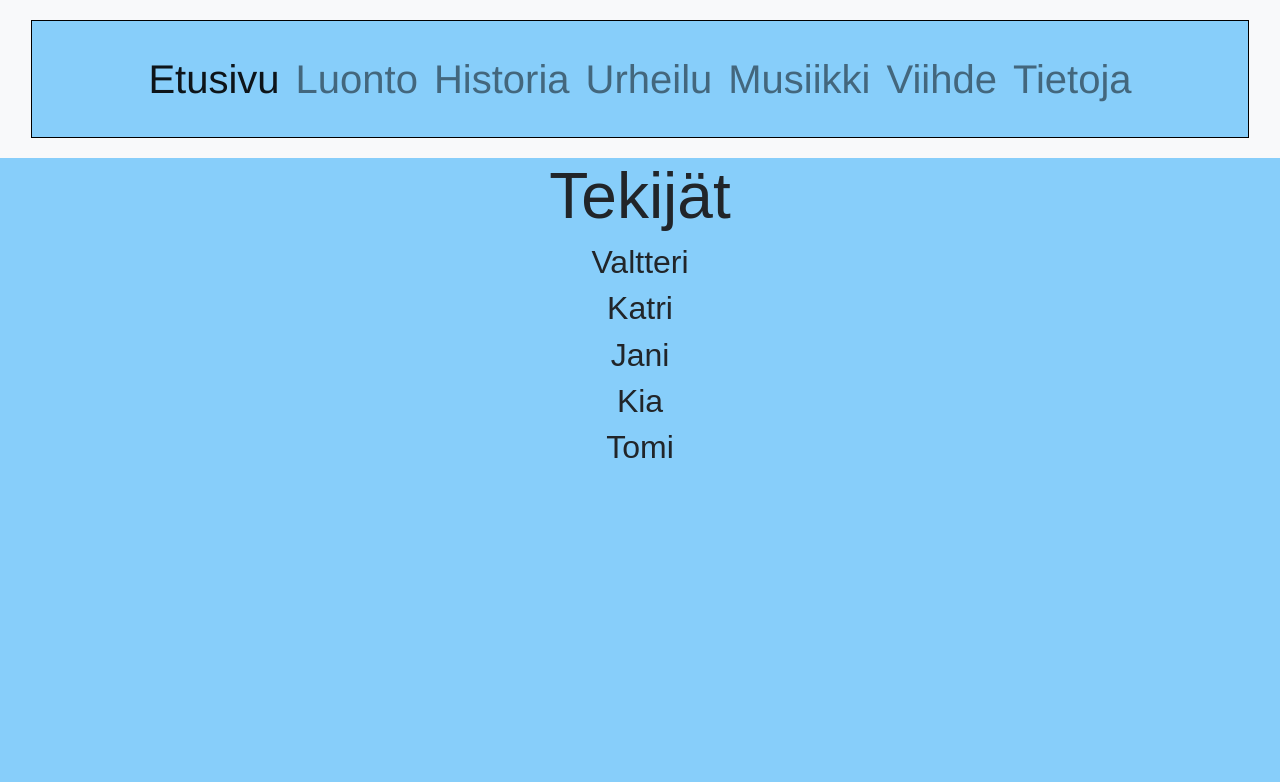
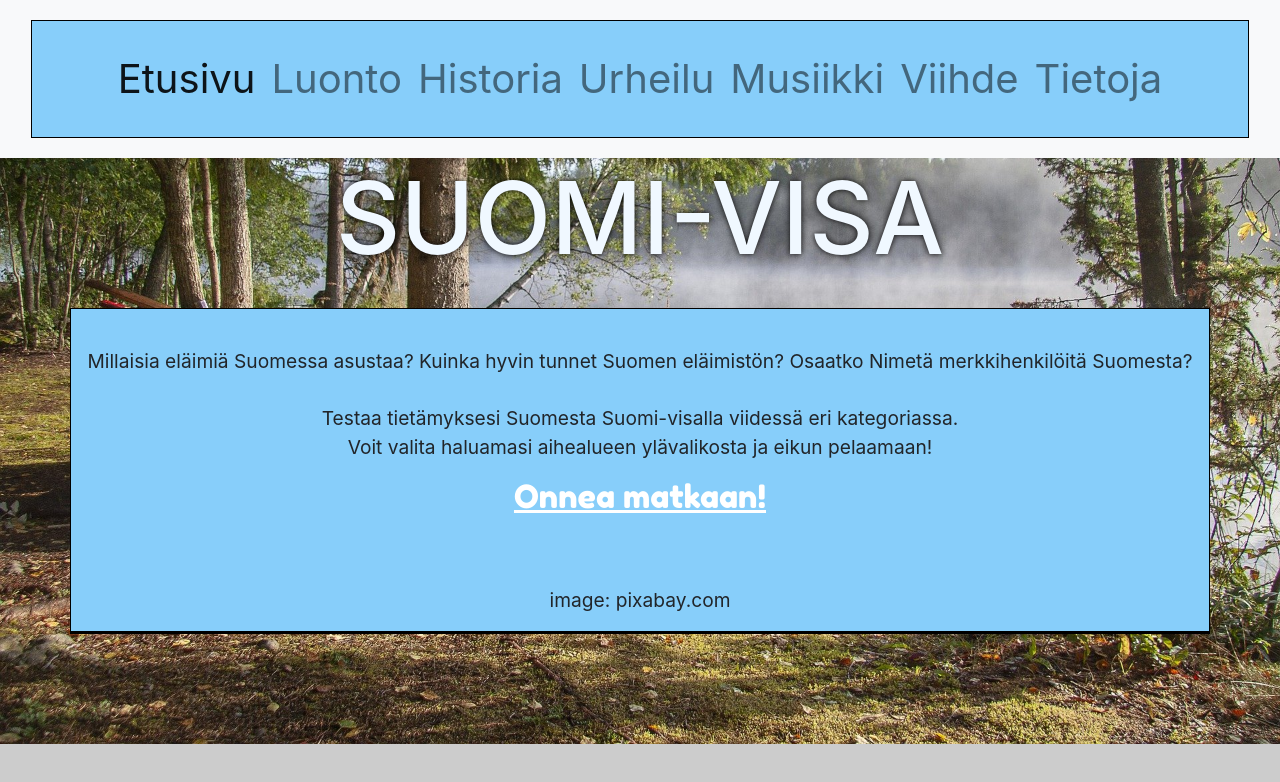
Before and after one commit to katrijylkka/web-projekti-oma-html--sivu, a plain HTML site: page tietoja/tietoja.html in a window 1280 px wide. Drawn offline with nearby package versions, Linux system fonts and the light colour scheme.

Commit message:
Tietojasivun muokkausta

```diff
--- a/tietoja/tietoja.css
+++ b/tietoja/tietoja.css
@@ -1,28 +1,49 @@
 
-/* navbarin tyyli */
+/* html- sivun tyylit */
 
-[class^="col"] {
+body{
+	background-image: url(../index/indeximages/boat-g9ef91cb53_1920.jpg);
+	background-color: #cccccc;
+	height: fit-content;
+	background-position: center;
+	background-repeat: no-repeat;
+	background-size:cover
+
+  }
+
+
+  [class^="col"]{
 	  border: 1px solid black;
 	  background-color: lightskyblue;
 	  }
 
-[class^="navbar"] {
+
+  [class^= "navbar"]{
 	   margin: auto;
 	   padding-top: 20px;
 	   padding-bottom: 20px;
 	   font-size: 40px;
-	font-family: 'Franklin Gothic Medium', 'Arial Narrow', Arial, sans-serif;
   }
 
-body {
-    background-color: lightskyblue;
-    font-family: sans-serif;
+  h1{
+	text-align: center;
+	font-size: 100px;
+	color: aliceblue;
+	margin-bottom: 30px ;
+	text-shadow: 0 0 6px black;
   }
-h1 {
+
+  h2{
   text-align: center;
-    font-size: 4rem;
+  font-family: 'Fredoka One', cursive;
+  color: rgb(255, 255, 255);
+  text-decoration: underline;
   }
-h2 {
+
+  p {
+	margin-top: 1cm;
 	text-align: center;
+	font-size: larger;
+
 
   }
--- a/tietoja/tietoja.html
+++ b/tietoja/tietoja.html
@@ -4,12 +4,13 @@
     <!-- Required meta tags -->
     <meta charset="utf-8">
     <meta name="viewport" content="width=device-width, initial-scale=1, shrink-to-fit=no">
-
     <!-- Bootstrap CSS -->
     <link rel="stylesheet" href="https://cdn.jsdelivr.net/npm/bootstrap@4.3.1/dist/css/bootstrap.min.css" integrity="sha384-ggOyR0iXCbMQv3Xipma34MD+dH/1fQ784/j6cY/iJTQUOhcWr7x9JvoRxT2MZw1T" crossorigin="anonymous">
+    <!--Style.css-->
     <link rel="stylesheet" href="tietoja.css">
-    <title>Info</title>
+    <title>Etusivu</title>
   </head>
+  <link href="https://fonts.googleapis.com/css2?family=Fredoka+One&display=swap" rel="stylesheet">
   <body>
          <!-- Navigointi alkaa -->
     <nav class="navbar navbar-expand-lg navbar-light bg-light">
@@ -24,39 +25,47 @@
                 <a class="nav-link active" aria-current="page" href="#">Etusivu</a>
               </li>
               <li class="nav-item">
-                <a class="nav-link" href="#">Luonto</a>
+                <a class="nav-link" href="..\luonto\luonto.html">Luonto</a>
               </li>
               <li class="nav-item">
-                <a class="nav-link" href="#">Historia</a>
+                <a class="nav-link" href="..\historia\historia.html">Historia</a>
               </li>
               <li class="nav-item">
-                <a class="nav-link" href="#" >Urheilu</a>
+                <a class="nav-link" href="#">Urheilu</a>
               </li>
               <li class="nav-item">
-                <a class="nav-link" href="#" >Musiikki</a>
+                <a class="nav-link" href="..\musiikki\musiikki.html" >Musiikki</a>
               </li>
               <li class="nav-item">
-                <a class="nav-link" href="#" >Viihde</a>
+                <a class="nav-link" href="..\Viihde\viihde.html" >Viihde</a>
               </li>
               <li class="nav-item">
-                <a class="nav-link" href="#" >Tietoja</a>
+                <a class="nav-link" href="../tietoja/tietoja.html" >Tietoja</a>
               </li>
             </ul>
           </div>
         </div>
       </nav>
-    <h1>Tekijät
-    </h1>
-    <h2>Valtteri
-    </h2>
-    <h2>Katri
-    </h2>
-    <h2>Jani
-    </h2>
-    <h2>Kia
-    </h2>
-    <h2>Tomi
-    </h2>
+    <h1>SUOMI-VISA</h1>
+    <!--Tähän tulee Etusivun sisältö-->
+    <div class="container">
+      <!--Tässä On rivi, missä näkyy koko tietovisan nimi-->
+      <div class= "row">
+          <div class="col-sm-12" id="content">
+
+              <p> Millaisia eläimiä Suomessa asustaa? Kuinka hyvin tunnet Suomen eläimistön? Osaatko Nimetä merkkihenkilöitä Suomesta? <br><br>
+              Testaa tietämyksesi Suomesta Suomi-visalla viidessä eri kategoriassa. <br> Voit valita haluamasi aihealueen ylävalikosta ja eikun pelaamaan! </p>
+              <h2>Onnea matkaan!</h2>
+              <br>
+              <p>image: pixabay.com</p>
+
+          </div>
+      </div>
+      <!--Tähän voi laittaa materiaalia-->
+      <div class= "row">
+          <!--Tietovisan oma sarake-->
+          <div class="col-sm-12">
+
     <!-- Optional JavaScript -->
     <!-- jQuery first, then Popper.js, then Bootstrap JS -->
     <script src="https://code.jquery.com/jquery-3.3.1.slim.min.js" integrity="sha384-q8i/X+965DzO0rT7abK41JStQIAqVgRVzpbzo5smXKp4YfRvH+8abtTE1Pi6jizo" crossorigin="anonymous"></script>
```
Also changed, not shown: historia/game.html (+3 -5 lines), historia/historia.css (+3 -33 lines), historia/historiascript.js (+43 -21 lines). Lines whose indentation alone changed are shown as unchanged.
